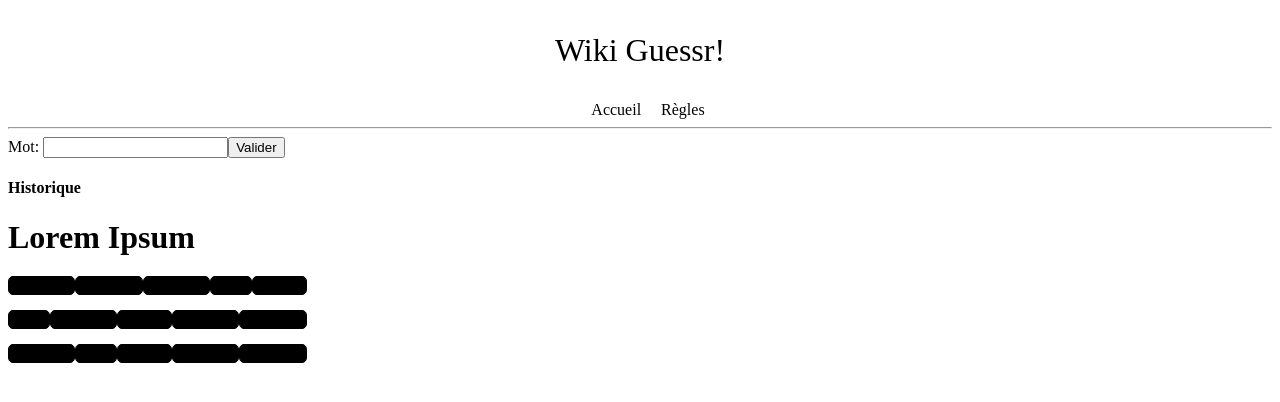
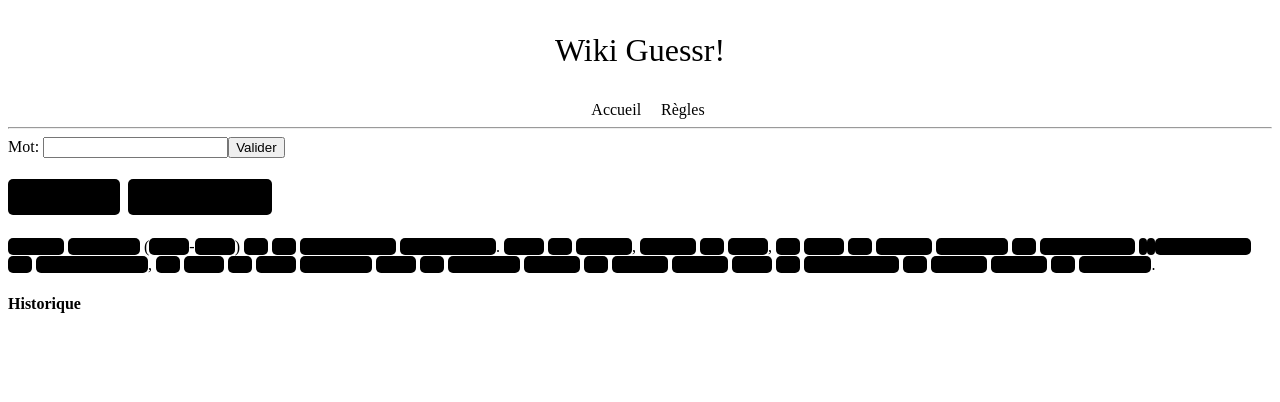
Before and after one commit to Mafeuh/WikiGuessrAngular, an Angular app: page /game in a window 1280 px wide. Shown: the top 402 px of the page. Built offline with nearby package versions, Linux system fonts and the light colour scheme.

Commit message:
Added green background on words that has just been found

```diff
--- a/src/app/game-page/game-page.component.html
+++ b/src/app/game-page/game-page.component.html
@@ -1,3 +1,4 @@
+<div class="game-page won">
     <form #myForm = "ngForm">
         Mot: <input
         type="text"
@@ -6,9 +7,9 @@
         #wordInput>
         <button (click)="validate(wordInput)">Valider</button>
     </form>
+    <app-game></app-game>
     <h4>Historique</h4>
     <ul>
         <li *ngFor="let word of testedWords">{{ word }}</li>
     </ul>
-
-<app-game></app-game>
+</div>
--- a/src/app/game-page/game-page.component.ts
+++ b/src/app/game-page/game-page.component.ts
@@ -14,7 +14,7 @@ export class GamePageComponent {
   constructor(){ }
 
   validate(input: HTMLInputElement) {
-    let word = input.value.toLocaleLowerCase();
+    let word = input.value.toLocaleLowerCase().normalize("NFD").replace(/[\u0300-\u036f]/g, "");
 
     if(this.testedWords.indexOf(word) == -1){
       this.testedWords.push(word);
--- a/src/app/game/game.component.html
+++ b/src/app/game/game.component.html
@@ -1,3 +1,12 @@
-<h1>Lorem Ipsum</h1>
+<div class="game">
+    <h1>
+        <span *ngFor="let word of splitInput(pageTitle)">
+            <span *ngIf="isPunctuation(word)">{{ word }}</span>
+            <span *ngIf="!isPunctuation(word)">
+                <app-word  [word]="word"></app-word>
+            </span>
+        </span>
+    </h1>
 
-<app-paragraph *ngFor="let paragraph of paragraphs" [paragraph]="paragraph"></app-paragraph>
+    <app-paragraph *ngFor="let paragraph of paragraphs" [paragraph]="paragraph"></app-paragraph>
+</div>
--- a/src/app/game/game.component.scss
+++ b/src/app/game/game.component.scss
@@ -0,0 +1,7 @@
+.game-page {
+    background-color: gray;
+
+    .finished {
+        background-color: aquamarine;
+    }
+}
--- a/src/app/game/game.component.ts
+++ b/src/app/game/game.component.ts
@@ -1,5 +1,6 @@
 import { Component, Input, OnInit, QueryList, ViewChildren } from '@angular/core';
 import { ParagraphComponent } from '../paragraph/paragraph.component';
+import { WordComponent } from '../word/word.component';
 
 @Component({
   selector: 'app-game',
@@ -7,24 +8,48 @@ import { ParagraphComponent } from '../paragraph/paragraph.component';
   styleUrl: './game.component.scss'
 })
 export class GameComponent implements OnInit {
-  pageTitle!: String;
-  paragraphs!: String[];
+  pageTitle!: string;
+  paragraphs!: string[];
 
-  @ViewChildren(ParagraphComponent) paragChildren!: QueryList<ParagraphComponent>
+  @ViewChildren(ParagraphComponent) paragChildren!: QueryList<ParagraphComponent>;
+  @ViewChildren(WordComponent) titleWords!: QueryList<WordComponent>;
 
   constructor(){ }
 
   ngOnInit(): void {
+    this.pageTitle = "Étienne Laclotte".normalize("NFD").replace(/[\u0300-\u036f]/g, "");
     this.paragraphs = [
-      "Lorem Ipsum Dolor Sit Amet",
-      "Sit Dolor Amet Lorem Ipsum",
-      "Lorem Sit Amet Ipsum Dolor"
+      "Étienne Laclotte (1728-1812) est un architecte bordelais2. Avec ses frères, Michel et Jean, il forme une société exerçant les professions d’architecte et entrepreneur, qui aura une place dominante dans la deuxième moitié du XVIIIe siècle parmi la corporation des maîtres maçons de Bordeaux3. ".normalize("NFD").replace(/[\u0300-\u036f]/g, ""),
     ]
   }
 
-  tryWord(word:String):void {
+  isWon(): boolean {
+    var res = true;
+    this.titleWords.forEach(w => {
+      if(w.hidden) res = false;
+    })
+    return res;
+  }
+
+
+  splitInput(sentence: string): string[] {
+    return sentence.split(/(\b|\W)/).filter(function(item) {
+      return item.length > 0;
+    })
+  }
+  isPunctuation(word: string): boolean {
+    // Customize the regular expression based on your definition of punctuation
+    const punctuationRegex = /^[ !@#$%^&*(),.?":{}|<>\-']+$/;
+    return punctuationRegex.test(word);
+  }
+
+  tryWord(wordToTry:String):void {
+    this.titleWords.forEach(word => {
+      word.tryWord(wordToTry);
+    })
+
     this.paragChildren.forEach(parag => {
-      parag.tryWord(word);
+      parag.tryWord(wordToTry);
     })
   }
 }
--- a/src/app/paragraph/paragraph.component.html
+++ b/src/app/paragraph/paragraph.component.html
@@ -1 +1,8 @@
-<p class="paragraph"><app-word *ngFor="let word of paragraph.split(' ')" [word]="word"></app-word></p>
+<p class="paragraph">
+    <span *ngFor="let word of splitInput(paragraph)">
+        <span class="punctuation" *ngIf="isPunctuation(word)">{{word}}</span>
+        <span>
+            <app-word *ngIf="!isPunctuation(word)" [word]="word"/>
+        </span>
+    </span>
+</p>
--- a/src/app/paragraph/paragraph.component.scss
+++ b/src/app/paragraph/paragraph.component.scss
@@ -0,0 +1,4 @@
+.punctuation {
+    margin: 0;
+    padding: 0;
+}
--- a/src/app/paragraph/paragraph.component.ts
+++ b/src/app/paragraph/paragraph.component.ts
@@ -7,7 +7,20 @@ import { WordComponent } from '../word/word.component';
   styleUrl: './paragraph.component.scss'
 })
 export class ParagraphComponent {
-  @Input('paragraph') paragraph!: String;
+  @Input('paragraph') paragraph!: string;
+
+  str_words!:string[];
+  isPunctuation(word: string): boolean {
+    // Customize the regular expression based on your definition of punctuation
+    const punctuationRegex = /^[ !@#$%^&*(),.?":{}|<>\-']+$/;
+    return punctuationRegex.test(word);
+  }
+
+  splitInput(sentence: string): string[] {
+    return sentence.split(/(\b|\W)/).filter(function(item) {
+      return item.length > 0;
+    })
+  }
 
   @ViewChildren(WordComponent) words!: QueryList<WordComponent>;
 
--- a/src/app/word/word.component.html
+++ b/src/app/word/word.component.html
@@ -1,5 +1,8 @@
 <span class="word">
-    <span *ngIf="hidden" ngClass="hidden ? hidden"><span *ngFor="let i of [].constructor(word.length)">\s</span></span>
-
-    <span *ngIf="!hidden">{{ word }}</span>
+    <span *ngIf="hidden" ngClass="hidden ? hidden">
+        <span *ngFor="let i of [].constructor(to_int(word.length/2))">&nbsp;&nbsp;</span>
+        <span class="wordsize">{{ word.length }}</span>
+        <span *ngFor="let i of [].constructor(to_int(word.length/2))">&nbsp;&nbsp;</span>
+    </span>
+    <span *ngIf="!hidden" [ngClass]="{ 'justRevealed': justRevealed }">{{ word }}</span>
 </span>
--- a/src/app/word/word.component.scss
+++ b/src/app/word/word.component.scss
@@ -1,8 +1,20 @@
 span {
-    border: 1px solid black;
     border-radius: 5px;
 
     .hidden {
         background-color: black;
     }
 }
+
+.wordsize {
+    color: black;
+    text-align: center;
+}
+
+.word:hover .wordsize {
+    color: green;
+}
+
+.justRevealed {
+    background-color: lightgreen;
+}
--- a/src/app/word/word.component.ts
+++ b/src/app/word/word.component.ts
@@ -7,11 +7,19 @@ import { Component, Input, OnInit } from '@angular/core';
 })
 export class WordComponent {
   hidden: boolean = true;
+  justRevealed: boolean = false;
   @Input('word') word!: String;
 
   tryWord(word:String):void {
     if(this.hidden && this.word.toLocaleLowerCase() == word.toLocaleLowerCase()){
       this.hidden = false;
+      this.justRevealed = true;
+    } else {
+      this.justRevealed = false;
     }
   }
+
+  to_int(number: number): number {
+    return Math.floor(number);
+  }
 }
```
Lines whose indentation alone changed are shown as unchanged.
